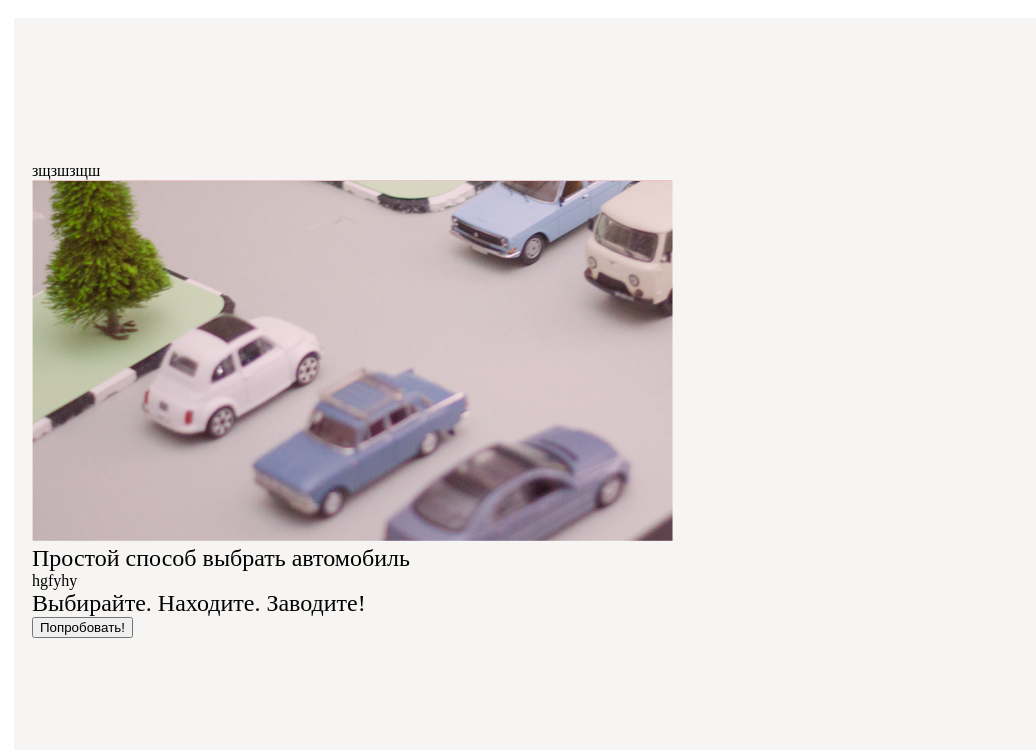
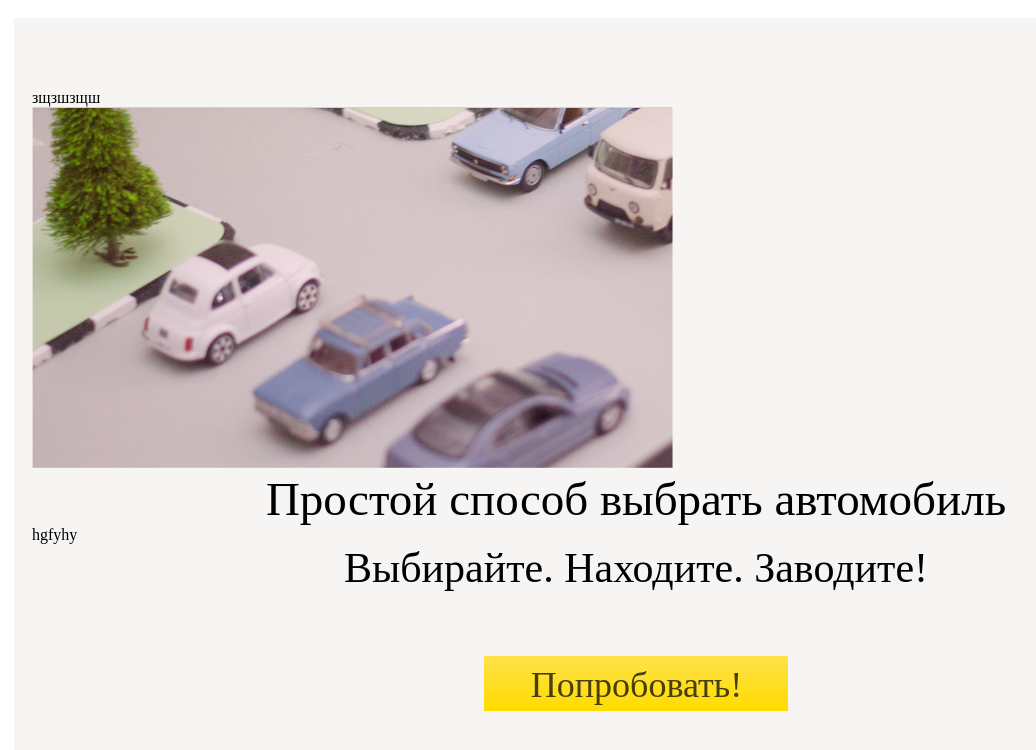
Before and after one commit to AlexLazareva/coursera-frontend, a plain HTML site: page 3-HTML_2/5 week/index.html in a window 1280 px wide. Shown: the whole page, without its empty margins (4-1040 px from the left). Drawn offline with Linux system fonts and the light colour scheme.

Commit message:
done the block with button

```diff
--- a/3-HTML_2/5 week/index.html
+++ b/3-HTML_2/5 week/index.html
@@ -20,9 +20,9 @@
         <!-- Видео END -->
 
         <!-- Блок "Преимущества" -->
-        <section class="advantages">
-            <h2 class="title advantages__title">Простой способ выбрать автомобиль</h2>
-            <div class="advantages__panel">
+        <section class="benefits">
+            <h1 class="title benefits__title">Простой способ выбрать автомобиль</h1>
+            <div class="benefits__panel">
                 hgfyhy
             </div>
         </section>
@@ -30,7 +30,7 @@
 
         <!-- Блок "Попробовать" -->
         <section class="try">
-            <h2 class="title advantages__title">Выбирайте. Находите. Заводите!</h2>
+            <h2 class="title try__title">Выбирайте. Находите. Заводите!</h2>
             <button class="try__button">Попробовать!</button>
         </section>
         <!-- Блок "Попробовать" END -->
--- a/3-HTML_2/5 week/styles.css
+++ b/3-HTML_2/5 week/styles.css
@@ -36,3 +36,36 @@ main {
     font-family: "Arial MT";
     font-weight: 400;
 }
+
+/*-- Преимущества --*/
+.benefits__title {
+    font-size: 47px;
+    text-align: center;
+}
+
+/*-- Блок "Попробовать" --*/
+.try {
+    text-align: center;
+}
+.try__title {
+    font-size: 42px;
+    text-align: center;
+    margin-bottom: 64px;
+}
+
+.try__button {
+    border: none;
+    background-color: #000000;
+    background-image: linear-gradient(to top, #ffdb00 0%, #ffe34a 100%);
+    padding: 19px 46px 16px 47px;
+
+    color: rgba(0, 0, 0, 0.72);
+    font-family: "Arial MT";
+    font-size: 36px;
+    font-weight: 400;
+    line-height: 20px;
+}
+
+.try__button:hover {
+    opacity: .8;
+}
```
